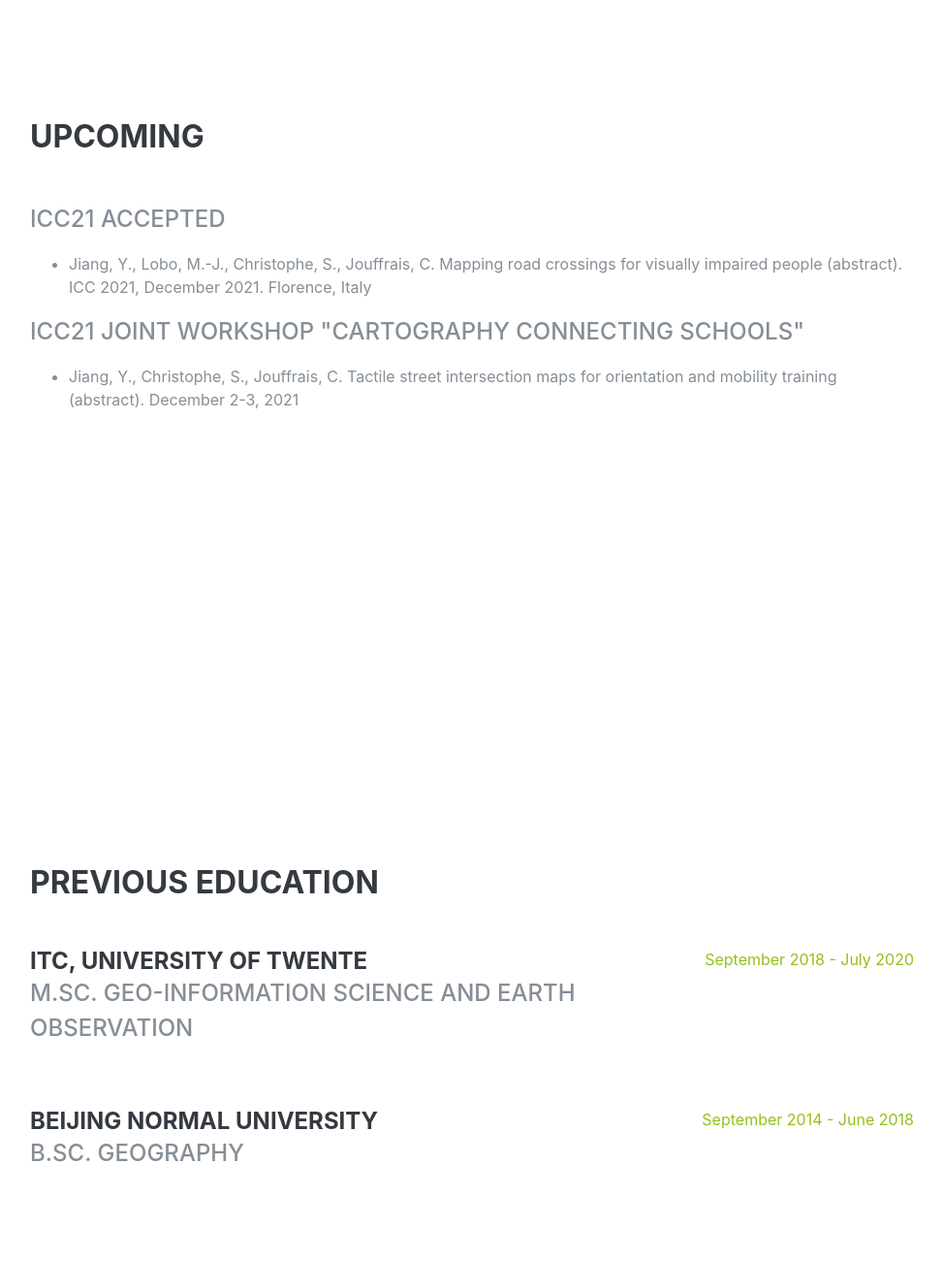
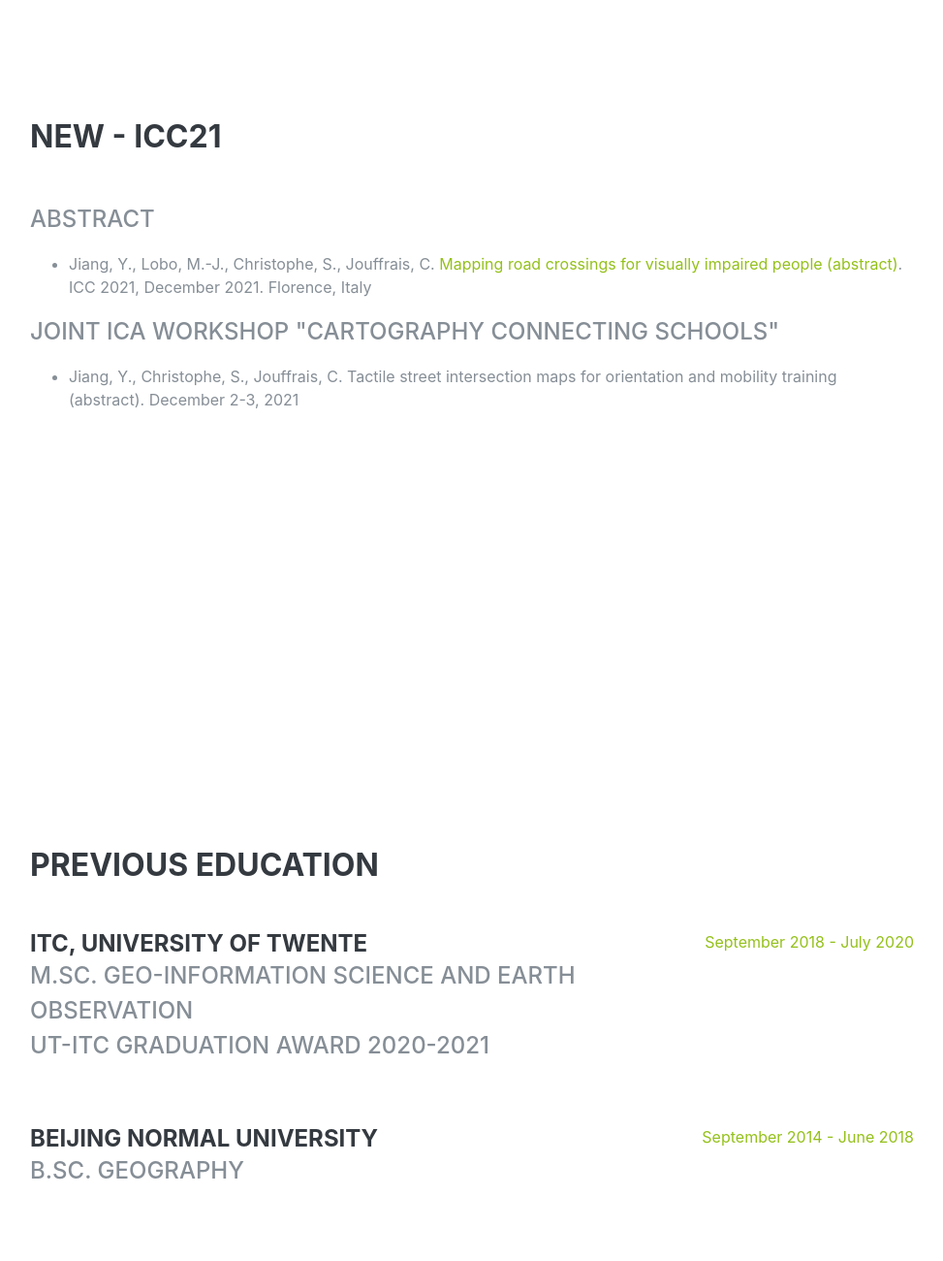
Before and after one commit to umrlastig/markie-jiang, a plain HTML site: page index.html in a window 1280 px wide. Shown: the part 920-2220 px from the top of the page at 97% size, without its empty margins (289-1262 px from the left). Drawn offline with nearby package versions, Linux system fonts and the light colour scheme; a web font is replaced by a local one.

Commit message:
update1216

```diff
--- a/index.html
+++ b/index.html
@@ -401,17 +401,17 @@
 
     <section class="resume-section p-3 p-lg-5 d-flex align-items-center" id="News">
       <div class="w-100">
-        <h3 class="mb-5">Upcoming</h3>
+        <h3 class="mb-5">NEW - ICC21</h3>
         <div class="w-100">
-          <div class="subheading mb-3 mt-3 w-100">ICC21 ACCEPTED</div>
+          <div class="subheading mb-3 mt-3 w-100">ABSTRACT</div>
           <ul id="pubC" class="sub">
           <li>
-            Jiang, Y., Lobo, M.-J., Christophe, S., Jouffrais, C. Mapping road crossings for visually impaired people (abstract). ICC 2021, December 2021. Florence, Italy
+            Jiang, Y., Lobo, M.-J., Christophe, S., Jouffrais, C. <a href="https://www.abstr-int-cartogr-assoc.net/3/127/2021/">Mapping road crossings for visually impaired people (abstract)</a>. ICC 2021, December 2021. Florence, Italy
           </li>
           </ul>
         </div>
         <div class="w-100">
-          <div class="subheading mb-3 mt-3 w-100" >ICC21 Joint Workshop "Cartography connecting schools"</div>
+          <div class="subheading mb-3 mt-3 w-100" >Joint ICA Workshop "Cartography connecting schools"</div>
           <ul id="pubC" class="sub">
             <li>
               Jiang, Y.,  Christophe, S., Jouffrais, C. Tactile street intersection maps for orientation and mobility training (abstract). December 2-3, 2021
@@ -429,7 +429,9 @@
         <div class="resume-item d-flex flex-column flex-md-row justify-content-between mb-5">
           <div class="resume-content">
             <h4 class="mb-0">ITC, University of Twente</h4>
-            <div class="subheading mb-3">M.Sc. Geo-information Science and Earth Observation </div>
+            <div class="subheading mb-3">M.Sc. Geo-information Science and Earth Observation
+              <br> UT-ITC Graduation Award 2020-2021
+            </div>
           </div>
           <div class="resume-date text-md-right">
             <span class="text-primary">September 2018 - July 2020</span>
@@ -467,13 +469,13 @@
         <span id="pubCOM"><div class="subheading mb-3 mt-3">Conferences</div></span>
         <ul id="pubC" class="sub">
           <li>
-            Jiang, Y., Lobo, M.-J., Christophe, S., Jouffrais, C. (2021, December). <i>Mapping road crossings for visually impaired people</i> [abstract]. ICC 2021, Florence, Italy.  (ACCEPTED)
+            Jiang, Y., Lobo, M.-J., Christophe, S., and Jouffrais, C. (2021). <a href="https://www.abstr-int-cartogr-assoc.net/3/127/2021/">Mapping road crossings for visually impaired people, Abstr.</a> <i>Int. Cartogr. Assoc.</i>, <i>3</i>, 127, https://doi.org/10.5194/ica-abs-3-127-2021.
           </li>
           </ul>
         <span id="pubCOM"><div class="subheading mb-3 mt-3">Communications</div></span>
         <ul id="pubC" class="sub">
           <li>
-            Jiang, Y.,  Christophe, S., Jouffrais, C. (2021, December). <i>Tactile street intersection maps for orientation and mobility training</i> [abstract presentation]. Joint ICA Workshop Cartography connecting schools, online.
+            Jiang, Y.,  Christophe, S., Jouffrais, C. (2021). <i>Tactile street intersection maps for orientation and mobility training</i> [presentation]. Joint ICA Workshop Cartography connecting schools, online.
           </li>
         </ul>
       </div>
```
